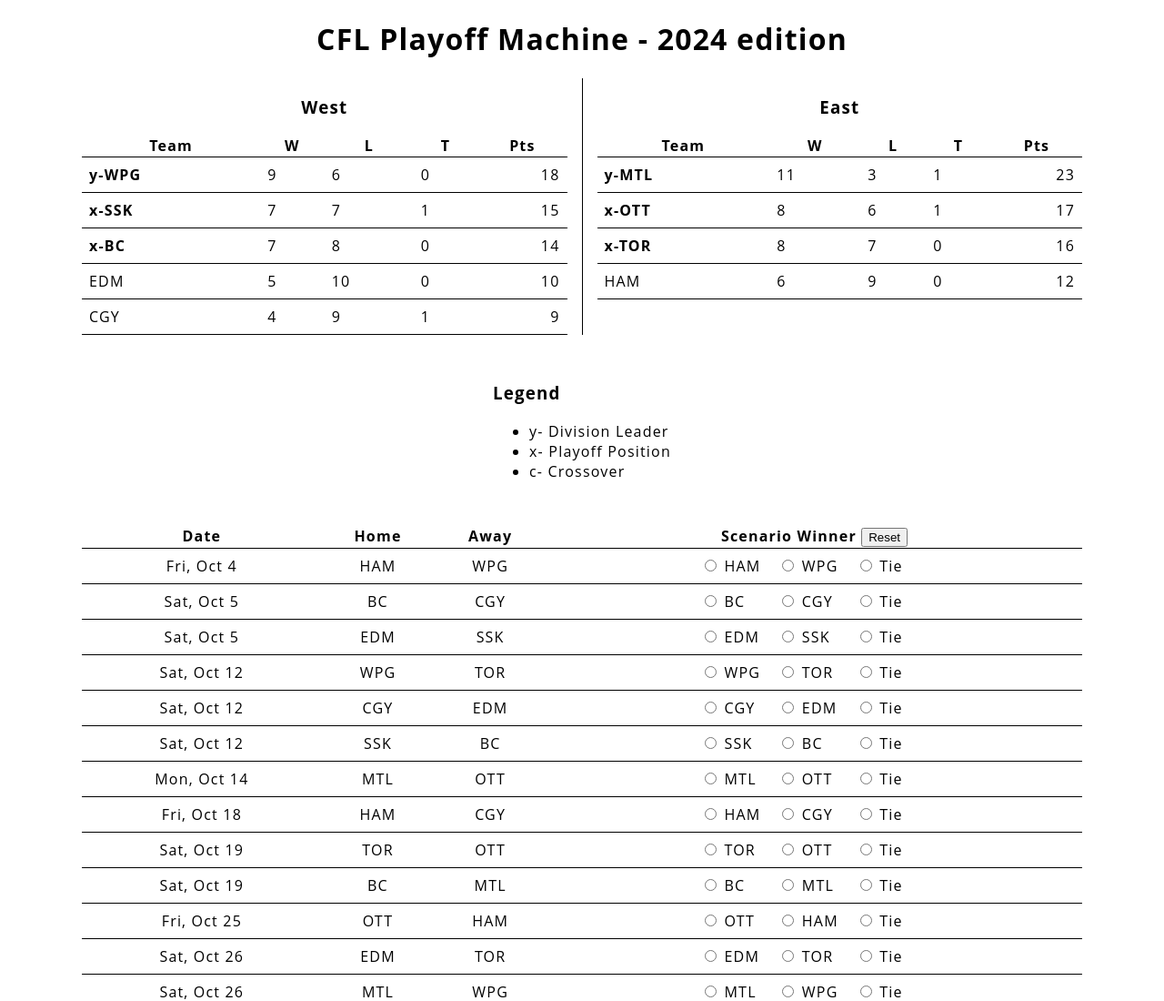
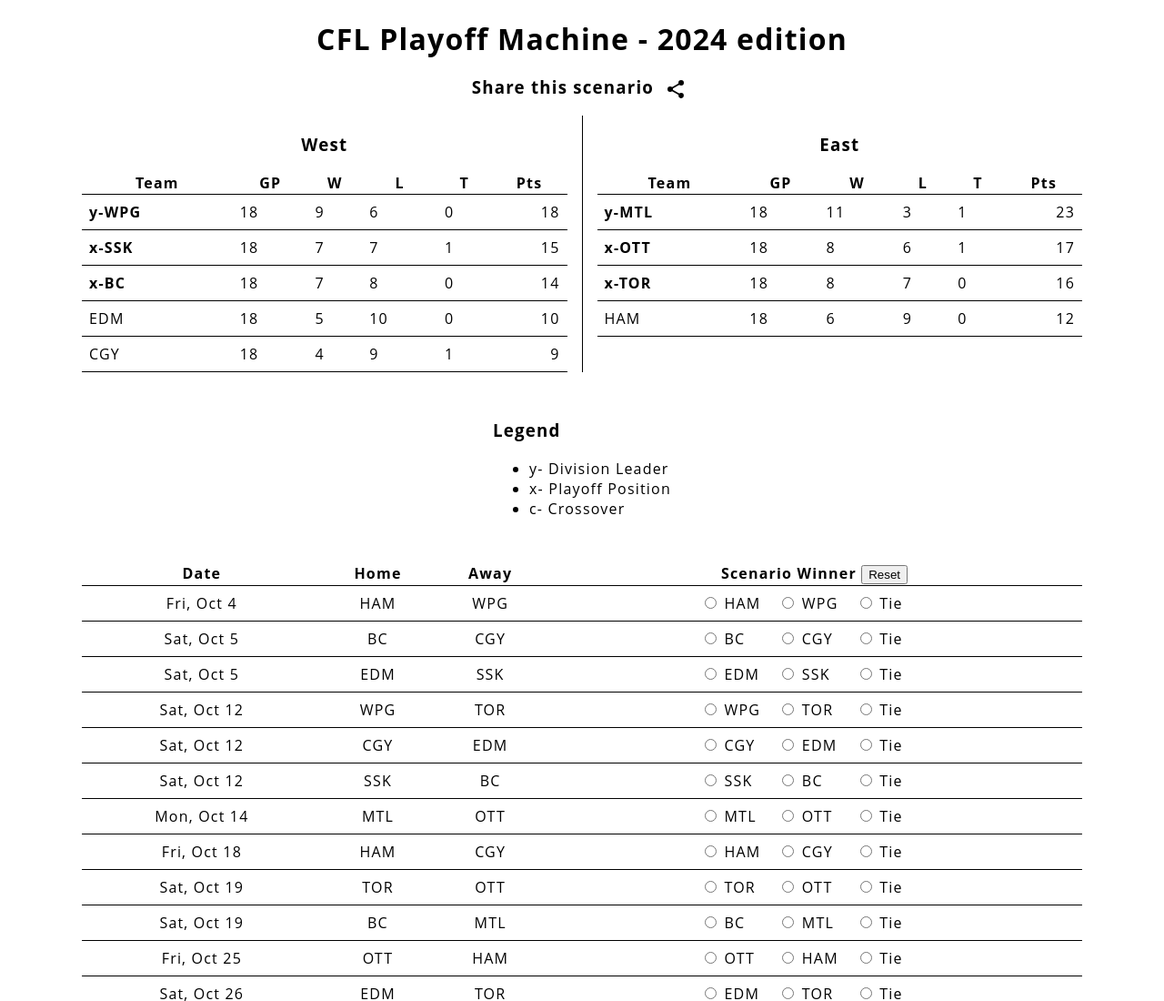
Before and after one commit to 110yards/playoff-machine, a plain HTML site: page src/index.html in a window 1280 px wide. Shown: the top 1100 px of the page at 91% size. Drawn offline with Linux system fonts and the light colour scheme.

Commit message:
Add link sharing

```diff
--- a/src/assets/css/styles.css
+++ b/src/assets/css/styles.css
@@ -7,8 +7,30 @@
     background-color: var(--offwhite);
 }
 
+header {
+    display: flex;
+    flex-direction: column;
+    justify-content: center;
+    align-items: center;
+
+    h1 {
+        margin-bottom: 0;
+    }
+
+    h3 svg {
+        height: 1.5rem;
+        margin-bottom: -0.4rem;
+    }
+}
+
 section {
     padding-bottom: 2rem;
+}
+
+button.plain {
+    background: none;
+    border: none;
+    cursor: pointer;
 }
 
 #loading {
--- a/src/assets/js/index.js
+++ b/src/assets/js/index.js
@@ -1,21 +1,18 @@
 
-// const teams = {
-//     "BC": { name: "BC", wins: 0, losses: 0, ties: 0, pointsFor: 0, pointsAgainst: 0, standingsPoints: 0 },
-//     "CGY": { name: "CGY", wins: 0, losses: 0, ties: 0, pointsFor: 0, pointsAgainst: 0, standingsPoints: 0 },
-//     "EDM": { name: "EDM", wins: 0, losses: 0, ties: 0, pointsFor: 0, pointsAgainst: 0, standingsPoints: 0 },
-//     "HAM": { name: "HAM", wins: 0, losses: 0, ties: 0, pointsFor: 0, pointsAgainst: 0, standingsPoints: 0 },
-//     "MTL": { name: "MTL", wins: 0, losses: 0, ties: 0, pointsFor: 0, pointsAgainst: 0, standingsPoints: 0 },
-//     "OTT": { name: "OTT", wins: 0, losses: 0, ties: 0, pointsFor: 0, pointsAgainst: 0, standingsPoints: 0 },
-//     "SSK": { name: "SSK", wins: 0, losses: 0, ties: 0, pointsFor: 0, pointsAgainst: 0, standingsPoints: 0 },
-//     "TOR": { name: "TOR", wins: 0, losses: 0, ties: 0, pointsFor: 0, pointsAgainst: 0, standingsPoints: 0 },
-//     "WPG": { name: "WPG", wins: 0, losses: 0, ties: 0, pointsFor: 0, pointsAgainst: 0, standingsPoints: 0 },
-// }
 
 const westTeams = ["BC", "CGY", "EDM", "SSK", "WPG"]
 const eastTeams = ["HAM", "MTL", "OTT", "TOR"]
 
+/**
+ *
+ * @param {URLSearchParams} params
+ * @returns
+ */
+export const loadData = async (params) => {
+    console.debug(params)
 
-export const loadData = async () => {
+    const futureWinners = Object.fromEntries(params.entries())
+
     const response = await fetch('assets/js/data/schedule.json');
 
     const schedule = await response.json();
@@ -41,6 +38,7 @@
 
             // add future games from schedule
             let gamesForWeek = schedule.games.filter(game => game.week === weekNumber);
+
             gamesForWeek = gamesForWeek.map(game => ({
                 id: game.game_id,
                 date: new Date(game.date_start).toLocaleDateString('en-US', { weekday: 'short', month: 'short', day: 'numeric' }),
@@ -48,7 +46,7 @@
                 homeScore: null,
                 away: game.away.abbr,
                 awayScore: null,
-                winner: null,
+                winner: futureWinners[game.game_id] ?? null,
                 future: true,
             }));
 
@@ -110,6 +108,7 @@
 
     const teams = allTeams.map(team => ({
         name: team,
+        gamesPlayed: 0,
         wins: 0,
         losses: 0,
         ties: 0,
@@ -164,6 +163,9 @@
             }
         }
 
+        teams[home].gamesPlayed += 1
+        teams[away].gamesPlayed += 1
+
         teams[home].standingsPoints = calcStandingsPoints(teams[home])
         teams[away].standingsPoints = calcStandingsPoints(teams[away])
     }
@@ -199,3 +201,18 @@
     }
 
 }
+
+export const getLink = (games) => {
+    let params = ""
+
+    // for each game, add the winner to the params
+    for (const game of Object.values(games)) {
+        if (!game.future) {
+            continue
+        }
+
+        params += `${game.id}=${game.winner}&`
+    }
+
+    return params
+}
--- a/src/index.html
+++ b/src/index.html
@@ -21,7 +21,19 @@
     </div>
 
     <div class="container hidden">
-        <h1>CFL Playoff Machine - <span id="season"></span> edition</h1>
+        <header>
+            <h1>CFL Playoff Machine - <span id="season"></span> edition</h1>
+            <h3>Share this scenario
+                <button type="button" class="plain" onclick="copyShare()">
+                    <svg xmlns="http://www.w3.org/2000/svg" viewBox="0 0 24 24">
+                        <title>share-variant</title>
+                        <path
+                            d="M18,16.08C17.24,16.08 16.56,16.38 16.04,16.85L8.91,12.7C8.96,12.47 9,12.24 9,12C9,11.76 8.96,11.53 8.91,11.3L15.96,7.19C16.5,7.69 17.21,8 18,8A3,3 0 0,0 21,5A3,3 0 0,0 18,2A3,3 0 0,0 15,5C15,5.24 15.04,5.47 15.09,5.7L8.04,9.81C7.5,9.31 6.79,9 6,9A3,3 0 0,0 3,12A3,3 0 0,0 6,15C6.79,15 7.5,14.69 8.04,14.19L15.16,18.34C15.11,18.55 15.08,18.77 15.08,19C15.08,20.61 16.39,21.91 18,21.91C19.61,21.91 20.92,20.61 20.92,19A2.92,2.92 0 0,0 18,16.08Z" />
+                    </svg>
+                </button>
+
+            </h3>
+        </header>
 
         <section id="standings">
             <div id="west">
@@ -30,6 +42,7 @@
                     <thead>
                         <tr>
                             <th>Team</th>
+                            <th>GP</th>
                             <th>W</th>
                             <th>L</th>
                             <th>T</th>
@@ -48,6 +61,7 @@
                     <thead>
                         <tr>
                             <th>Team</th>
+                            <th>GP</th>
                             <th>W</th>
                             <th>L</th>
                             <th>T</th>
@@ -95,7 +109,7 @@
 </script>
 
 <script type="module">
-    import { loadData, calculateStandings } from './assets/js/index.js';
+    import { loadData, calculateStandings, getLink } from './assets/js/index.js';
 
     let games = null;
 
@@ -116,6 +130,7 @@
             const row = document.createElement('tr');
             row.innerHTML = `
                 <td class='${teamClass}'>${prefix}${team.name}</td>
+                <td>${team.gamesPlayed}</td>
                 <td>${team.wins}</td>
                 <td>${team.losses}</td>
                 <td>${team.ties}</td>
@@ -168,7 +183,9 @@
 
 
     async function main() {
-        const data = await loadData();
+        const params = new URLSearchParams(window.location.search);
+
+        const data = await loadData(params);
 
         const loading = document.getElementById('loading');
         loading.classList.add('hidden');
@@ -193,14 +210,18 @@
             const row = document.createElement('tr');
             // radio group in the last column - home, away, tie
             // on change, call forecastResult
+            const homeChecked = game.winner == game.home ? 'checked' : '';
+            const awayChecked = game.winner == game.away ? 'checked' : '';
+            const tieChecked = game.winner == 'tie' ? 'checked' : '';
+
             row.innerHTML = `
                 <td>${game.date}</td>
                 <td>${game.home}</td>
                 <td>${game.away}</td>
                 <td>
-                    <span class='forecast-team'><input type="radio" name="${game.id}" value="${game.home}" onchange="forecastResult(${game.id}, '${game.home}')"> ${game.home}</span>
-                    <span class='forecast-team'><input type="radio" name="${game.id}" value="${game.away}" onchange="forecastResult(${game.id}, '${game.away}')"> ${game.away}</span>
-                    <span class='forecast-team'><input type="radio" name="${game.id}" value="tie" onchange="forecastResult(${game.id}, 'tie')"> Tie</span>
+                    <span class='forecast-team'><input type="radio" name="${game.id}" value="${game.home}" ${homeChecked} onchange="forecastResult(${game.id}, '${game.home}')"> ${game.home}</span>
+                    <span class='forecast-team'><input type="radio" name="${game.id}" value="${game.away}" ${awayChecked} onchange="forecastResult(${game.id}, '${game.away}')"> ${game.away}</span>
+                    <span class='forecast-team'><input type="radio" name="${game.id}" value="tie" ${tieChecked} onchange="forecastResult(${game.id}, 'tie')"> Tie</span>
                 </td>
             `;
 
@@ -208,9 +229,26 @@
         });
     }
 
+    function copyShare() {
+        const params = getLink(games);
+
+        // route to current page with params
+        const link = `${window.location.origin}${window.location.pathname}?${params}`;
+
+        // change the url to the new link
+        window.history.pushState({}, '', link);
+
+        navigator.clipboard.writeText(link).then(function () {
+            alert('Link copied to clipboard');
+        }, function (err) {
+            alert('Could not copy text (but you can copy the current browser URL instead now)', err);
+        });
+    }
+
     main();
     window.forecastResult = forecastResult;
     window.reset = reset;
+    window.copyShare = copyShare;
 
 </script>
 
```
